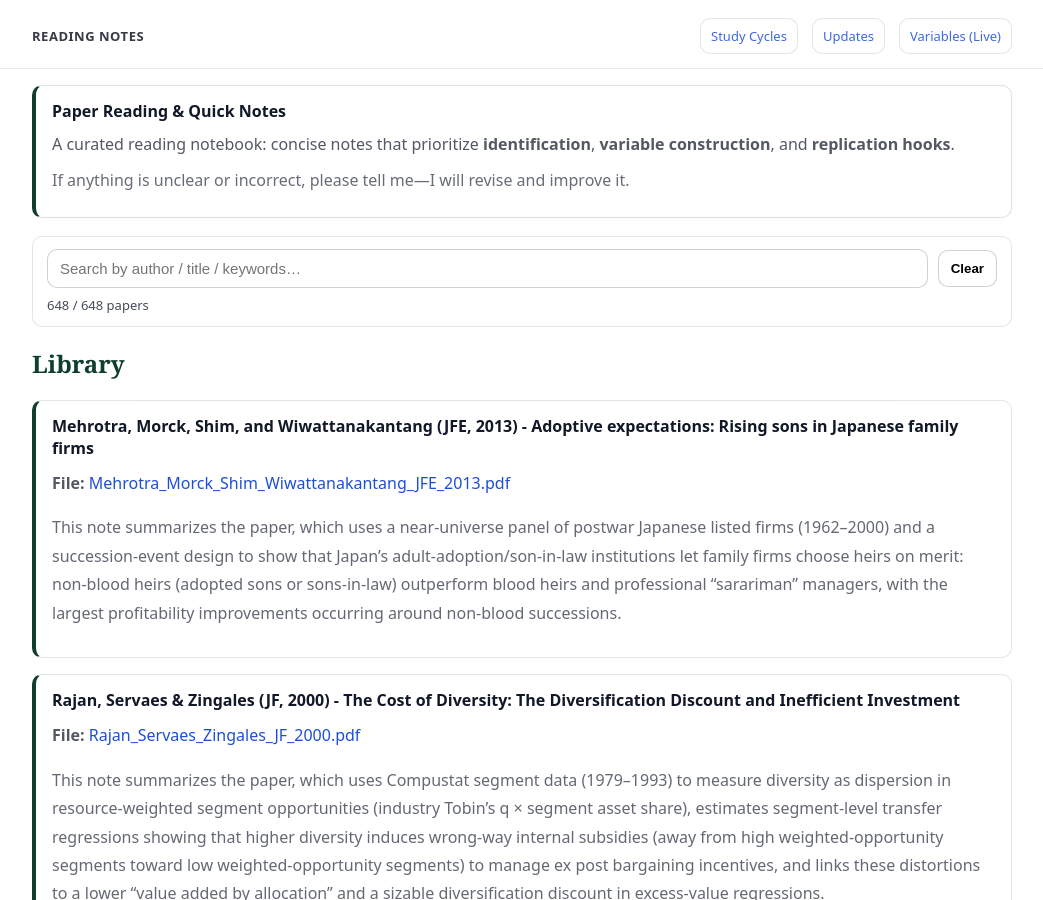
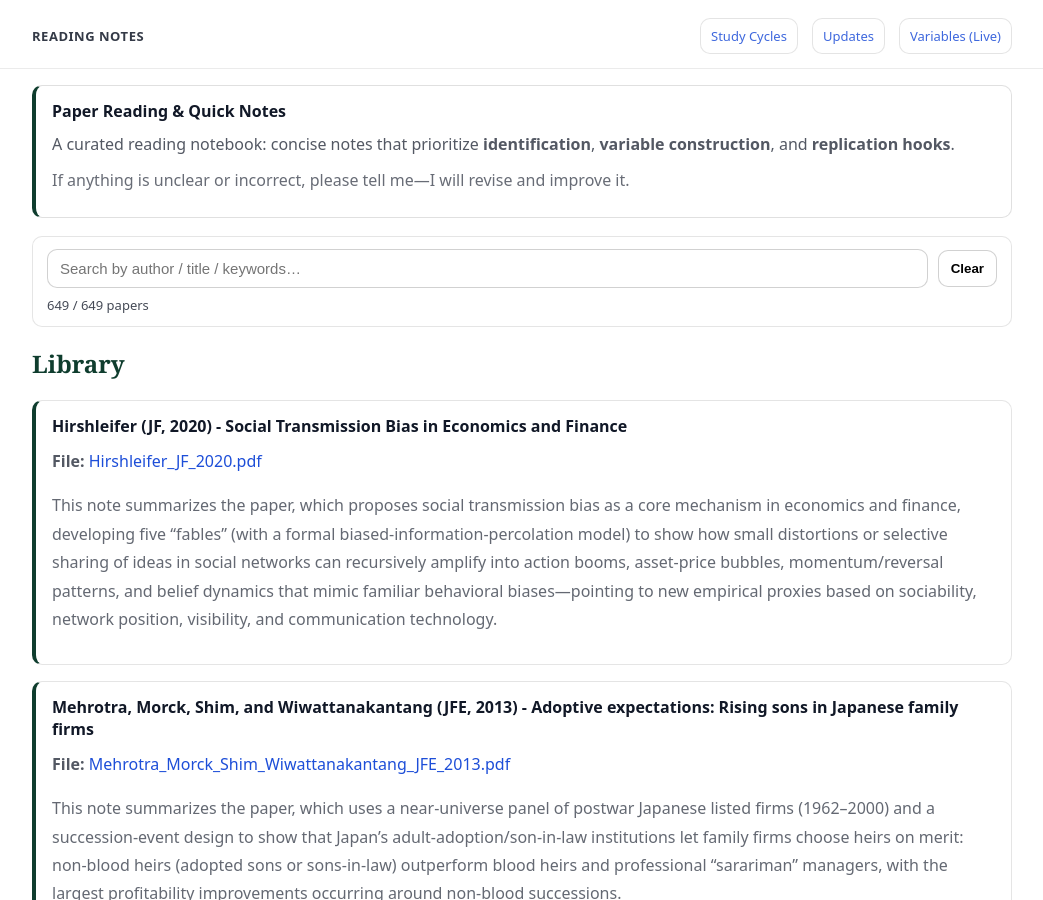
Before and after one commit to yaxinzn/study-archive, a Jekyll site: the page built from reading/index.md, in a window 1280 px wide and 900 px high. Shown: the whole window, without its empty margins (118-1161 px from the left). Built offline with Jekyll 4.4.1, drawn with Linux system fonts in a browser that asks for light colours.

Commit message:
Reading: add/update Hirshleifer_JF_2020.pdf

```diff
--- a/_data/reading.yml
+++ b/_data/reading.yml
@@ -1,3 +1,7 @@
+- title: "Hirshleifer (JF, 2020) - Social Transmission Bias in Economics and Finance"
+  file: "Hirshleifer_JF_2020.pdf"
+  desc: "This note summarizes the paper, which proposes social transmission bias as a core mechanism in economics and finance, developing five “fables” (with a formal biased-information-percolation model) to show how small distortions or selective sharing of ideas in social networks can recursively amplify into action booms, asset-price bubbles, momentum/reversal patterns, and belief dynamics that mimic familiar behavioral biases—pointing to new empirical proxies based on sociability, network position, visibility, and communication technology."
+
 - title: "Mehrotra, Morck, Shim, and Wiwattanakantang (JFE, 2013) - Adoptive expectations: Rising sons in Japanese family firms"
   file: "Mehrotra_Morck_Shim_Wiwattanakantang_JFE_2013.pdf"
   desc: "This note summarizes the paper, which uses a near-universe panel of postwar Japanese listed firms (1962–2000) and a succession-event design to show that Japan’s adult-adoption/son-in-law institutions let family firms choose heirs on merit: non-blood heirs (adopted sons or sons-in-law) outperform blood heirs and professional “sarariman” managers, with the largest profitability improvements occurring around non-blood successions."
```
Also changed, not shown: 1 other file.
